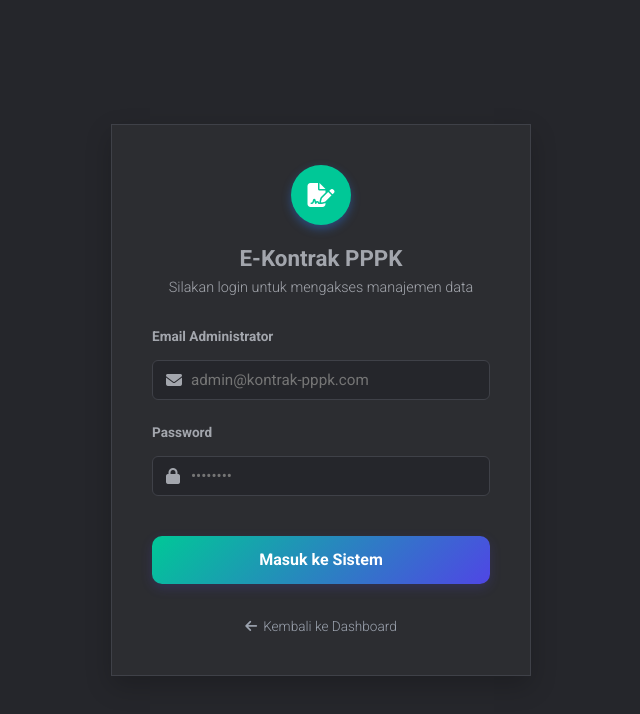
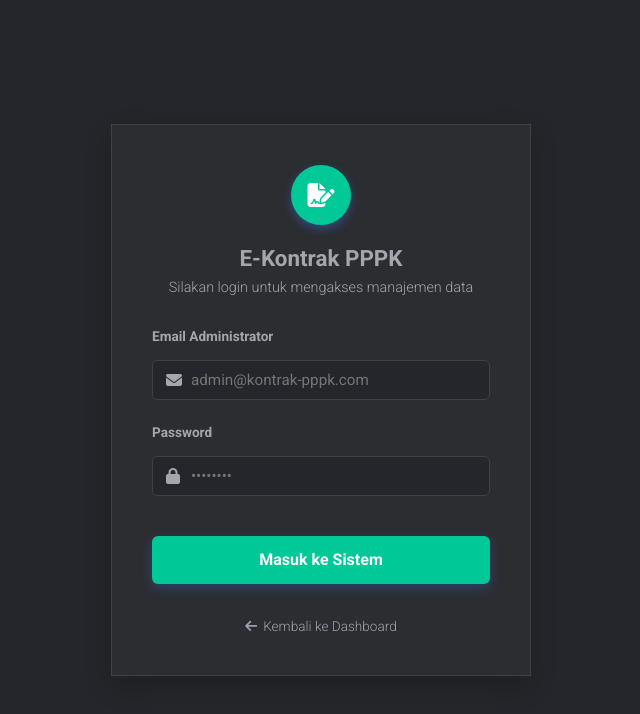
Before and after one commit to rezaldwntr/kontrak-pppk, a Vue app: page /login in a window 1280 px wide. Shown: the top 714 px of the page, without its empty margins (319-959 px from the left). Built offline with nearby package versions, Linux system fonts and the light colour scheme; no server answers.

Commit message:
fix: remove purplish tint from login button

```diff
--- a/src/views/LoginView.vue
+++ b/src/views/LoginView.vue
@@ -200,19 +200,21 @@ const handleLogin = async () => {
 .login-btn {
   width: 100%;
   padding: 12px;
-  border-radius: 10px;
+  border-radius: 6px;
   font-size: 1rem;
   font-weight: 600;
   margin-top: 1rem;
-  background: linear-gradient(135deg, var(--primary-color), #4f46e5);
+  background-color: var(--primary-color);
+  color: white;
   border: none;
-  box-shadow: 0 4px 12px rgba(79, 70, 229, 0.2);
-  transition: all 0.3s ease;
+  box-shadow: 0 4px 12px rgba(45, 122, 241, 0.3);
+  transition: all 0.2s ease;
 }
 
 .login-btn:hover:not(:disabled) {
   transform: translateY(-2px);
-  box-shadow: 0 6px 16px rgba(79, 70, 229, 0.3);
+  box-shadow: 0 6px 16px rgba(45, 122, 241, 0.4);
+  background-color: #2b6fe1; /* slightly darker primary */
 }
 
 .login-footer {
```
